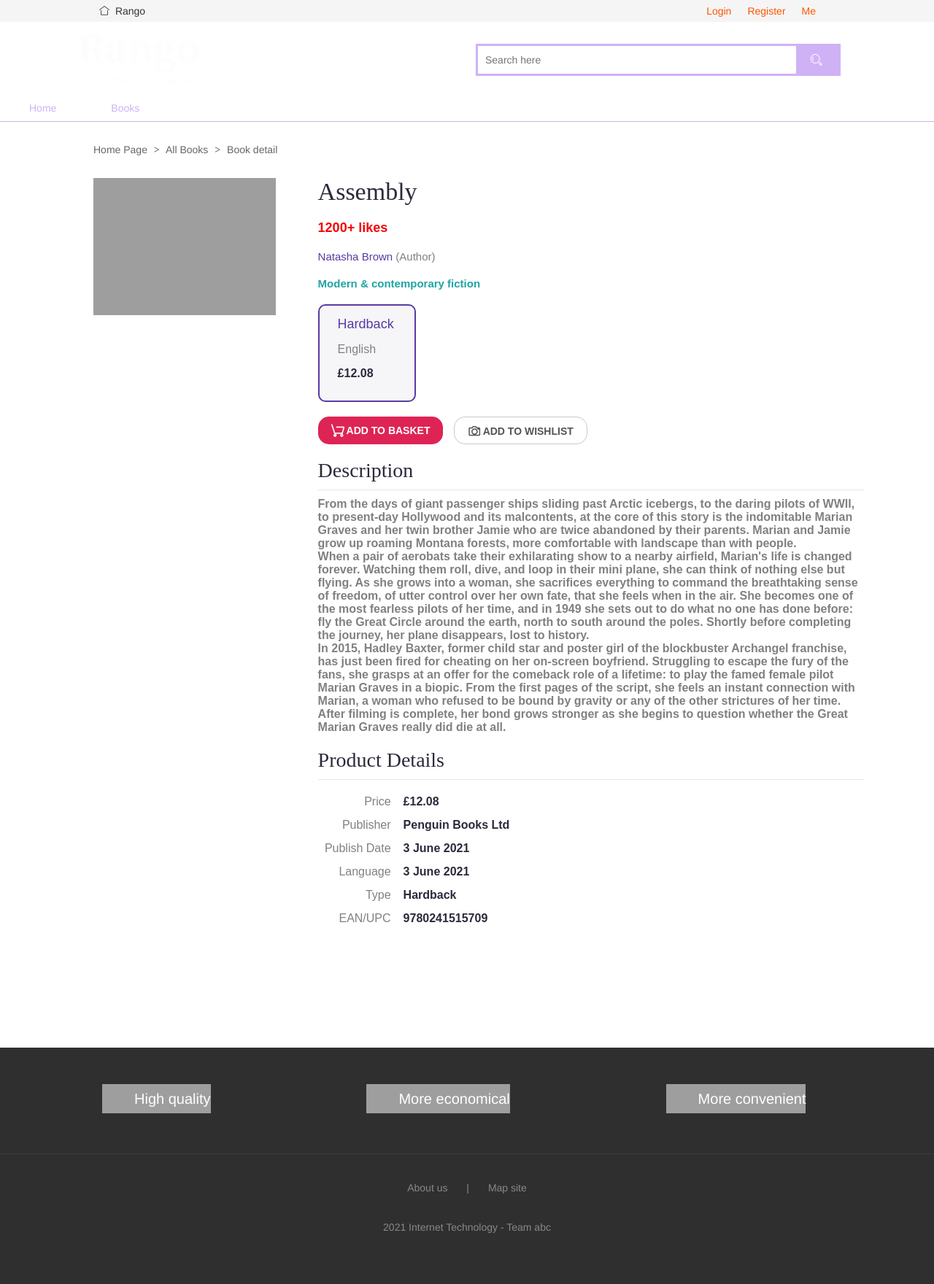
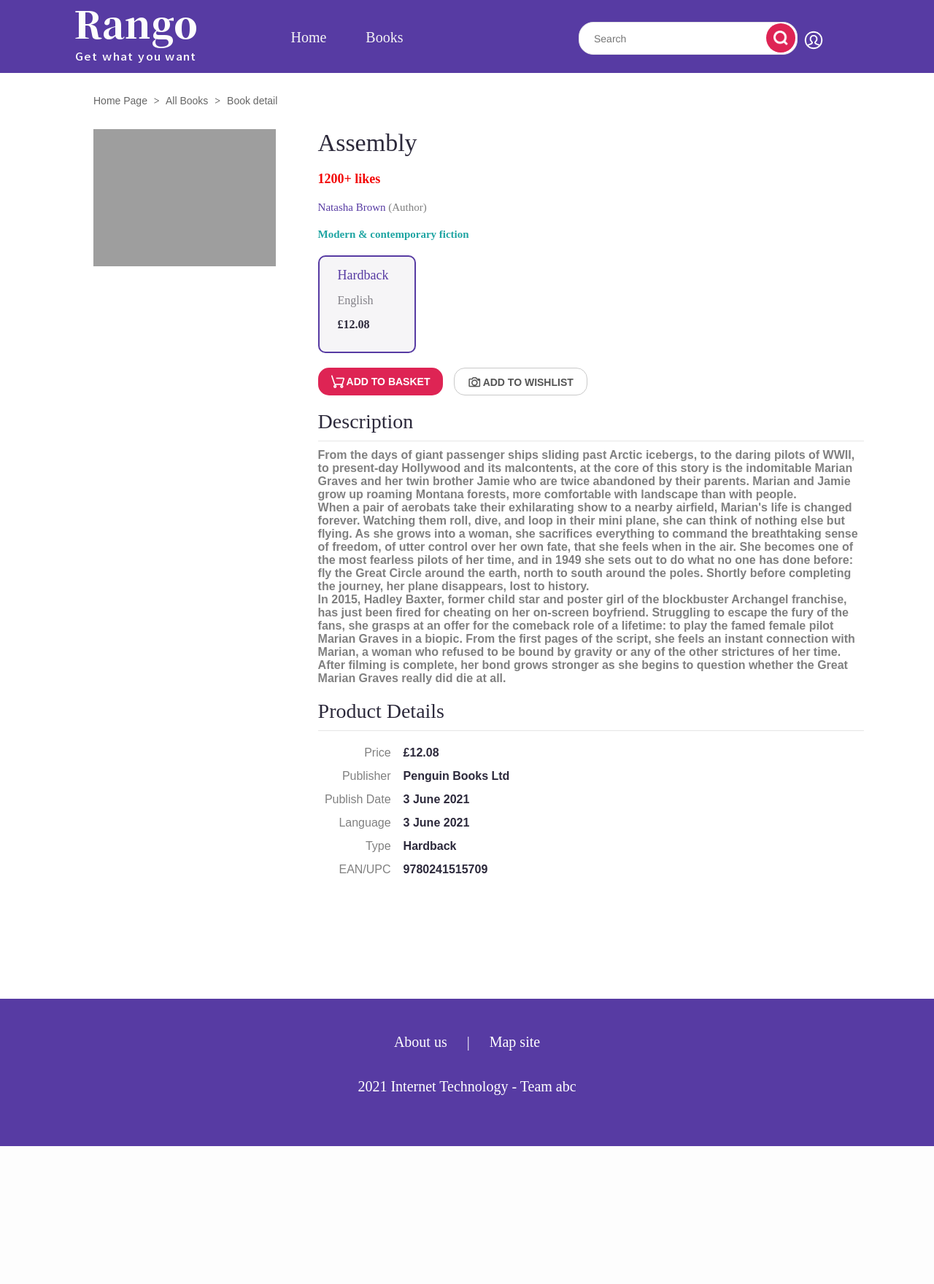
Before and after one commit to qinyuguan/Rango, a Django app: a page that uses templates/rango/base.html in a window 1280 px wide. Shown: the whole page at 73% size. After the commit the page ends 1571 px from the top, so only its background shows below. Run offline with Django 3.2, Linux system fonts and the light colour scheme; data comes from the database, SQL or seed files in the repository; both versions use the stored data as it was after the commit; grey boxes are pictures that could not be loaded.

Commit message:
create new nav

```diff
--- a/rango/urls.py
+++ b/rango/urls.py
@@ -15,7 +15,7 @@ urlpatterns = [
     path('login/', views.user_login, name='login'),
     path('restricted/',views.restricted, name='restricted'),
     path('logout/', views.user_logout, name='logout'),
-    path('products/', views.products, name='products'),
+    path('books/', views.products, name='products'),
     path('books/<slug:book_detail_slug>/', views.product, name='product'),
     path('bought/', views.bought, name='bought'),
     path('profile/', views.profile, name='profile'),
--- a/static/css/detail.css
+++ b/static/css/detail.css
@@ -13,12 +13,12 @@
     float: left;
 }
 
-.info .content .title{
+.info .content .b_title{
     position: relative;
     margin-bottom: 20px;
 }
 
-.info .content .title h1{
+.info .content .b_title h1{
     font-family: "GT Super Bold", serif;
     font-size: 34px;
     color: #2C293B;
@@ -30,12 +30,12 @@
 }
 
 .info .content .author h3{
-    font-family: "IBM Plex Sans", sans-serif;
+    font-family: "GT Super Bold", serif;
     font-size: 15px;
 }
 
 .info .content .author h3 span{
-    font-family: "IBM Plex Sans", sans-serif;
+    font-family: "GT Super Bold", serif;
     font-size: 15px;
     color: #573BA3;
 }
@@ -55,7 +55,7 @@
     font-size: 18px;
     margin-bottom: 15px;
     margin-left: 10px;
-    font-family: "IBM Plex Sans", sans-serif;
+    font-family: "GT Super Bold", serif;
 }
 
 
@@ -65,7 +65,7 @@
     font-size: 16px;
     margin-bottom: 15px;
     margin-left: 10px;
-    font-family: "IBM Plex Sans", sans-serif;
+    font-family: "GT Super Bold", serif;
 }
 
 .info .content .format .item .price{
@@ -73,7 +73,7 @@
     font-size: 16px;
     font-weight: bolder;
     margin-left: 10px;
-    font-family: "IBM Plex Sans", sans-serif;
+    font-family: "GT Super Bold", serif;
 }
 
 .info .content .operation{
@@ -96,7 +96,7 @@
     margin-bottom: 20px;
     color: #1FA5A3;
     font-size: 15px;
-    font-family: "IBM Plex Sans", sans-serif;
+    font-family: "GT Super Bold", serif;
     font-weight: bolder;
 }
 
@@ -150,7 +150,11 @@
 .info .content .rate{
     color: #f30606;
     font-size: 18px;
-    font-family: "IBM Plex Sans", sans-serif;
+    font-family: "GT Super Bold", serif;
     font-weight: bolder;
     margin-bottom: 20px;
 }
+
+.b-crumb{
+    font-family: "IBM Plex Sans", sans-serif;
+}
--- a/static/css/home.css
+++ b/static/css/home.css
@@ -37,6 +37,34 @@
     padding-top: 30px;
     padding-bottom: 100px;
     background-color: #573BA3;
+}
+
+.home-search{
+    text-align: center;
+    float: left;
+    padding-top: 30px;
+    padding-left: 20px;
+}
+
+.home-search .box{
+    border-radius: 20px;
+    display: inline-block;
+    width: 300px;
+    height: 45px;
+    padding-left: 20px;
+    padding-right: 50px;
+}
+
+.home-search .btn{
+    border-radius: 50%;
+    width: 40px;
+    height: 40px;
+    border: 0px;
+    background-color: #DE2454;
+    display: inline-block;
+    position: absolute;
+    top: 2px;
+    right: 3px;
 }
 
 .search .box{
@@ -94,6 +122,7 @@
     float: left;
     display: inline-block;
     margin-left: 100px;
+    width: 400px;
 }
 
 .home-item{
--- a/templates/rango/base.html
+++ b/templates/rango/base.html
@@ -14,109 +14,48 @@
 
     {% endblock %}
     <link rel="stylesheet" type="text/css" href="{% static 'css/main.css' %}">
+    <link rel="stylesheet" type="text/css" href="{% static 'css/home.css' %}">
     <link rel="stylesheet" type="text/css" href="{% static 'layui/css/layui.css' %}">
     <script type="text/javascript" src="{% static 'layui/layui.js' %}"></script>
 </head>
 <body>
 
 
-<div class="site-nav-bg">
-    <div class="site-nav w1200">
-        <p class="sn-back-home">
-            <i class="layui-icon layui-icon-home"></i>
-            <a href="#">Rango</a>
-        </p>
-        <div class="sn-quick-menu">
-            <div class="login" id="login"><a href="{% url 'rango:login' %}">Login</a></div>
-            <div class="login" id="register"><a href="{% url 'rango:register' %}">Register</a></div>
-            <div class="login" id="center"><a href="{% url 'rango:bought' %}">Me</a></div>
+<div class="home-nav">
+    <div class="home-logo">
+        <img src="{% static 'images/logo.png' %}"/>
+    </div>
+    <div class="home-items">
+        <a class="home-item" href="{% url 'rango:index' %}">Home</a>
+        <a class="home-item" href="{% url 'rango:products' %}">Books</a>
+    </div>
+    <div class="home-search">
+        <div class="layui-input-inline">
+            <input type="text" placeholder="Search" autocomplete="off" class="box layui-input">
+            <button lay-submit class="btn" type="submit"><img width="20px" height="20px"
+                                                                  src="{% static 'images/search.png' %}"/></button>
+
         </div>
     </div>
-</div>
-
-<div class="header">
-    <div class="headerLayout w1200">
-        <div class="headerCon">
-            <h1 class="mallLogo">
-                <a href="#" title="Rango">
-                    <img style="padding-left: 60%" src="{% static 'images/logo.png' %}">
-                </a>
-            </h1>
-            <div class="mallSearch">
-                <form action="/index.html" method="get" class="layui-form" novalidate>
-                    <input type="text" name="keyword" autocomplete="off" class="layui-input" placeholder="Search here">
-                    <button class="layui-btn" lay-submit lay-filter="search">
-                        <i class="layui-icon layui-icon-search"></i>
-                    </button>
-                    <input type="hidden" name="" value="">
-
-                </form>
-            </div>
-        </div>
+    <div class="home-operation">
+        <a href="{% url 'rango:bought' %}"><img src="{% static 'images/user.png' %}"/> </a>
     </div>
 </div>
-
-<div class="content content-nav-base  login-content">
-    <div class="main-nav">
-        <div class="inner-cont0">
-            <div class="inner-cont1 w1200">
-                <div class="inner-cont2">
-                    <a href="{% url 'rango:index' %}" class="active">Home</a>
-                    <a href="{% url 'rango:products' %}" class="active">Books</a>
-                </div>
-            </div>
-        </div>
-    </div>
-</div>
-
 {% block body_block %}
 
 {% endblock %}
 <div id="footer">
 
-    <div class="footer">
-        <div class="ng-promise-box" style="display: flex; justify-content: center;" >
-            <div class="ng-promise w1200">
-                <p class="text">
-                    <a class="icon1" href="javascript:;">High quality</a>
-                    <a class="icon1" href="javascript:;">More economical</a>
-                    <a class="icon3" style="margin-right: 0" href="javascript:;">More convenient</a>
-                </p>
-            </div>
-        </div>
-        <div class="mod_help w1200">
-            <p>
-                <a href="javascript:;">About us</a>
+    <div class="footer home-footer" style="background-color: #573BA3;">
+        <div class="mod_help w1200" style="padding-top: 10px;">
+            <p style="color: white">
+                <a href="javascript:;" style="color: white">About us</a>
                 <span>|</span>
-                <a href="javascript:;">Map site</a>
+                <a href="javascript:;" style="color: white">Map site</a>
             </p>
-            <p class="coty">2021 Internet Technology - Team abc</p>
+            <p class="coty" style="color: white">2021 Internet Technology - Team abc</p>
         </div>
     </div>
 </div>
-{##}
-{#<div>#}
-{#    {% block sidebar_block %}#}
-{#        {% get_category_list category%}#}
-{#    {% endblock %}#}
-{#</div>#}
-{#<hr/>#}
-{#<div>#}
-{#    <ul>#}
-{#        {% if user.is_authenticated %}#}
-{#            <li><a href="{% url 'rango:restricted' %}">Restricted Page</a></li>#}
-{#            <li><a href="{% url 'rango:logout' %}">Logout</a></li>#}
-{#        {% else %}#}
-{#            <li><a href="{% url 'rango:register' %}">Sign Up</a></li>#}
-{#            <li><a href="{% url 'rango:login' %}">Login</a></li>#}
-{#        {% endif %}#}
-{#        {% if user.is_authenticated %}#}
-{#        <li><a href="{% url 'rango:add_category' %}">Add a New Category</a></li>#}
-{#        {% endif %}#}
-{#        <li><a href="{% url 'rango:about' %}">About</a></li>#}
-{#        <li><a href="{% url 'rango:index' %}">Index</a></li>#}
-{##}
-{##}
-{#    </ul>#}
 </body>
 </html>
--- a/templates/rango/base_home.html
+++ b/templates/rango/base_home.html
@@ -30,7 +30,7 @@
         <a class="home-item" href="{% url 'rango:products' %}">Books</a>
     </div>
     <div class="home-operation">
-        <a href="#"><img src="{% static 'images/user.png' %}"/> </a>
+        <a href="{% url 'rango:bought' %}"><img src="{% static 'images/user.png' %}"/> </a>
     </div>
 </div>
 {% block body_block %}
--- a/templates/rango/product.html
+++ b/templates/rango/product.html
@@ -10,7 +10,7 @@
     <div class="content content-nav-base datails-content">
 
         <div class="data-cont-wrap w1200">
-            <div class="crumb" style="margin-left: 10%">
+            <div class="crumb b-crumb" style="margin-left: 10%">
                 <a href="javascript:;">Home Page</a>
                 <span>></span>
                 <a href="javascript:;">All Books</a>
@@ -24,7 +24,7 @@
                     </div>
                     <div style="float: left;width: 5%;height: 1px"></div>
                     <div class="content">
-                        <div class="title"><h1>{{ book.title }}</h1></div>
+                        <div class="b_title"><h1>{{ book.title }}</h1></div>
                         <div class="rate">1200+ likes</div>
                         <div class="author"><h3><span>{{ book.author }}</span> (Author)</h3></div>
                         <div class="category">Modern & contemporary fiction</div>
```
Also changed, not shown: templates/rango/base1.html (deleted, +0 -44 lines), templates/rango/index1.html (deleted, +0 -60 lines), db.sqlite3.
